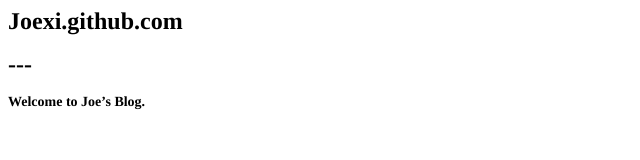
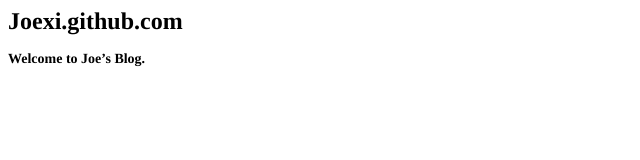
Before and after one commit to joexi/joexi.github.com, a plain HTML site: page index.html in a window 1280 px wide. Shown: the whole page, without its empty margins (0-640 px from the left). Drawn offline with Linux system fonts and the light colour scheme.

Commit message:
Revert "1"
This reverts commit ddc28414871a1642cabe9512b825ab7aea22b7a7.

```diff
--- a/index.html
+++ b/index.html
@@ -11,7 +11,6 @@
 </head>
 <body>
 <h1 style="margin: 0.0px 0.0px 16.1px 0.0px; font: 24.0px Times"><b>Joexi.github.com</b></h1>
-<h1 style="margin: 0.0px 0.0px 16.1px 0.0px; font: 24.0px Times"><b>---</b></h1>
 <h3 style="margin: 0.0px 0.0px 14.0px 0.0px; font: 14.0px Times"><b>Welcome to Joe’s Blog.</b></h3>
 </body>
 </html>
```
